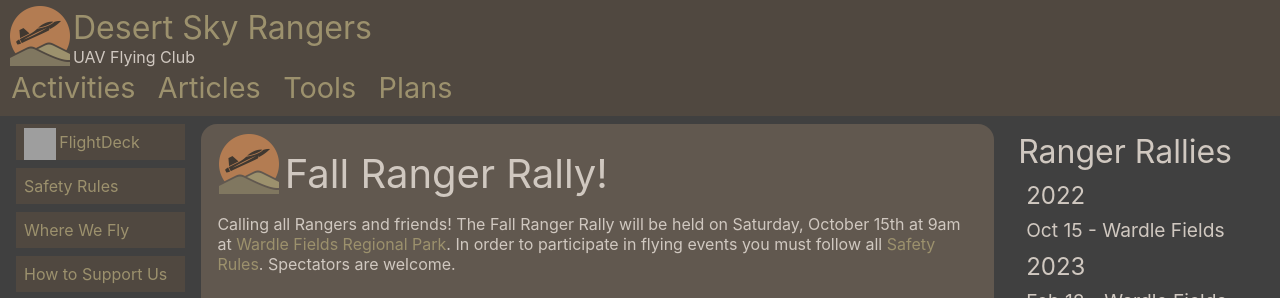
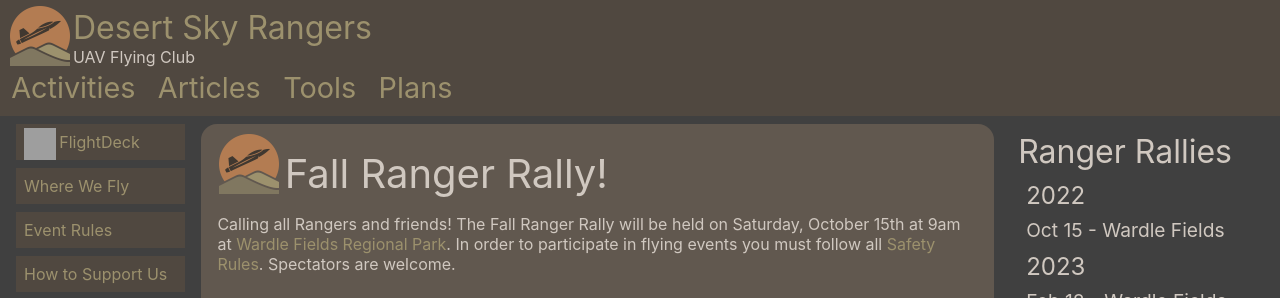
Before and after one commit to desertskyrangers/www.desertskyrangers.org, a React (Create React App) app: page / in a window 1280 px wide. Shown: the top 298 px of the page. Built offline with nearby package versions, Linux system fonts and the light colour scheme; grey boxes are pictures that could not be loaded.

Commit message:
Add support and twitter

```diff
--- a/src/Home.js
+++ b/src/Home.js
@@ -11,8 +11,8 @@ export default class Home extends React.Component {
 				<div className="row">
 					<div className="info column">
 						<Link to='/tools/flightdeck' className="infoitem">{Icons.FLIGHTDECK}FlightDeck</Link>
-						<Link to="/safety" className="infoitem">{Icons.SAFETY} Safety Rules</Link>
 						<Link to="/locations" className="infoitem">{Icons.LOCATION} Where We Fly</Link>
+						<Link to="/safety" className="infoitem">{Icons.SAFETY} Event Rules</Link>
 						<Link to='/support' className='infoitem'>{Icons.HANDSHAKE} How to Support Us</Link>
 						<a href="https://twitter.com/desertskyranger?ref_src=twsrc%5Etfw" className="infoitem">{Icons.TWITTER} Follow Us on Twitter</a>
 					</div>
```
